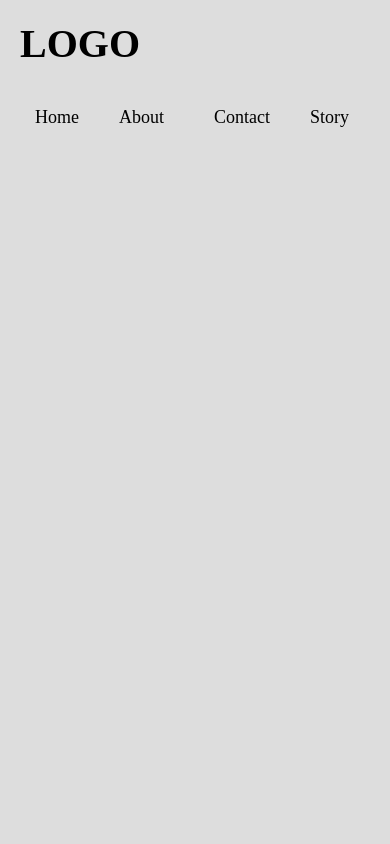
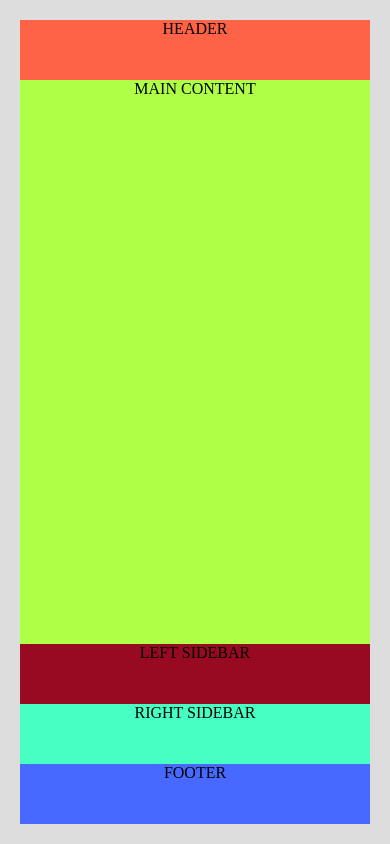
Before and after one commit to shajal-kumer/flexbox-practice, a plain HTML site: page index.html in a window 390 px wide. Drawn offline with Linux system fonts and the light colour scheme.

Commit message:
responsive done

```diff
--- a/base.css
+++ b/base.css
@@ -7,4 +7,6 @@
 body {
 	background: #ddd;
 	padding: 20px;
+	text-align: center;
+	text-transform: uppercase;
 }
--- a/index.html
+++ b/index.html
@@ -9,18 +9,16 @@
 		<link rel="stylesheet" href="style.css" />
 	</head>
 	<body>
-		<div class="header">
-			<div class="logo">
-				<h1>Logo</h1>
-			</div>
-			<nav>
-				<ul>
-					<li><a href="#">Home</a></li>
-					<li><a href="#">About</a></li>
-					<li><a href="#">Contact</a></li>
-					<li><a href="#">Story</a></li>
-				</ul>
-			</nav>
+		<div class="container">
+			<header class="header">Header</header>
+
+			<section class="middle-container">
+				<aside class="left-sidebar">Left sidebar</aside>
+				<main class="main-content">Main Content</main>
+				<aside class="right-sidebar">Right SIdebar</aside>
+			</section>
+
+			<footer class="footer">Footer</footer>
 		</div>
 	</body>
 </html>
--- a/style.css
+++ b/style.css
@@ -1,50 +1,50 @@
+.container {
+	display: flex;
+	flex-direction: column;
+	height: calc(100vh - 40px);
+}
 .header {
+	background-color: tomato;
+	min-height: 60px;
+}
+.middle-container {
 	display: flex;
-	flex-wrap: wrap;
+	flex-direction: column;
+	flex-grow: 1;
 }
-.logo {
-	flex-basis: 100%;
-	margin-bottom: 30px;
+.left-sidebar {
+	background-color: rgb(151, 10, 34);
+	order: 1;
+	min-height: 60px;
 }
-.logo h1 {
-	margin: 0;
-	text-transform: uppercase;
-	font-size: 40px;
+.main-content {
+	background-color: rgb(175, 255, 71);
+	flex-grow: 1;
+}
+.right-sidebar {
+	background-color: rgb(71, 255, 194);
+	order: 1;
+	min-height: 60px;
+}
+.footer {
+	background-color: rgb(71, 105, 255);
+	min-height: 60px;
 }
 
-.nav {
-	flex-basis: 100%;
-}
-
-ul {
-	list-style: none;
-	display: flex;
-}
-ul li:not(:first-child, :last-child) {
-	margin: 0 10px;
-}
-
-li > a {
-	text-decoration: none;
-	color: #000;
-	font-size: 18px;
-	padding: 10px 15px;
-	display: block;
-	border-radius: 4px;
-}
-
-li > a:hover {
-	background-color: rgb(20, 170, 28);
-	color: #fff;
-}
 @media (min-width: 768px) {
-	.logo {
-		flex-basis: 30%;
+	.middle-container {
+		display: flex;
+		flex-direction: row;
 	}
-	nav {
-		flex-basis: 70%;
+	.left-sidebar {
+		order: 0;
+		flex-basis: 20%;
 	}
-	ul {
-		justify-content: flex-end;
+	.right-sidebar {
+		order: 0;
+		flex-basis: 20%;
+	}
+	.main-content {
+		flex-basis: 40%;
 	}
 }
```
